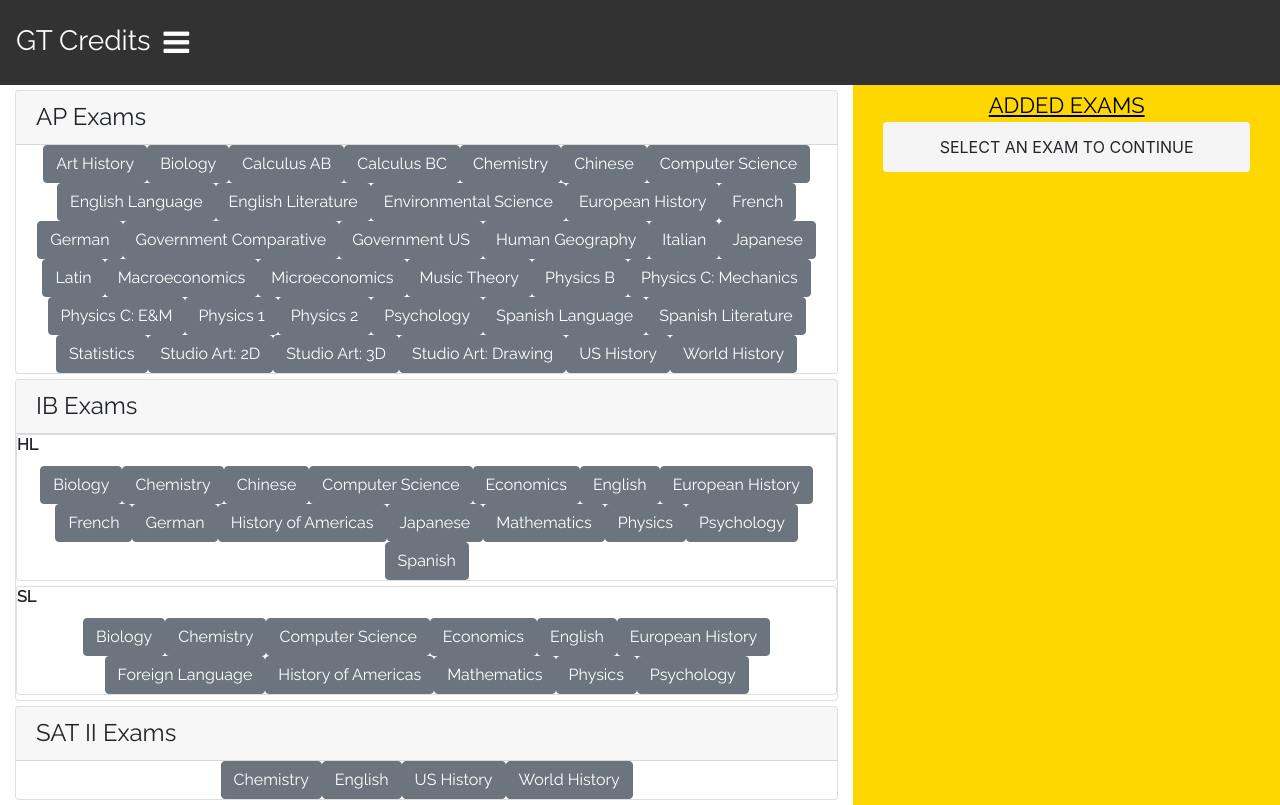
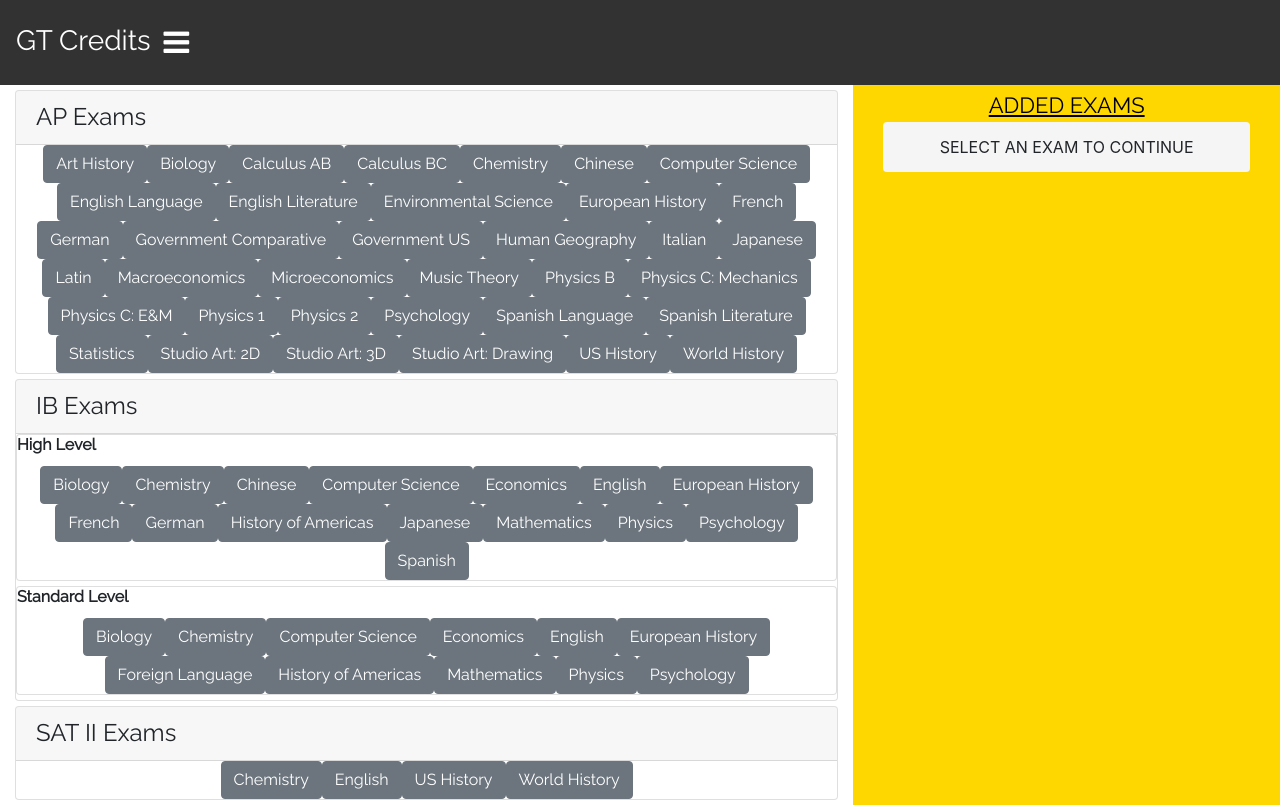
Before and after one commit to skeshive/gtcredits, an Angular app in the folder my-app/: page / in a window 1280 px wide. Built offline with nearby package versions, Linux system fonts and the light colour scheme.

Commit message:
Minor changes

```diff
--- a/my-app/src/app/components/ib/ib.component.html
+++ b/my-app/src/app/components/ib/ib.component.html
@@ -6,7 +6,7 @@
     <div class="card-block">
       <div class="card">
         <div class="card-block">
-          <h6 class="card-title"> <b>HL</b> </h6>
+          <h6 class="card-title"> <b>High Level</b> </h6>
           <div class="button-group">
           <button type="button" class="btn btn-secondary" id="Biology" (click)="_scoreSelect.ibHighClicked($event)">Biology</button>
           <button type="button" class="btn btn-secondary" id="Chemistry" (click)="_scoreSelect.ibHighClicked($event)">Chemistry</button>
@@ -28,7 +28,7 @@
       </div>
       <div class="card">
         <div class="card-block">
-          <h6 class="card-title"> <b>SL</b> </h6>
+          <h6 class="card-title"> <b>Standard Level</b> </h6>
           <div class="button-group">
             <button type="button" class="btn btn-secondary" id="Biology" (click)="_scoreSelect.ibStandardClicked($event)">Biology</button>
             <button type="button" class="btn btn-secondary" id="Chemistry" (click)="_scoreSelect.ibStandardClicked($event)">Chemistry</button>
```
